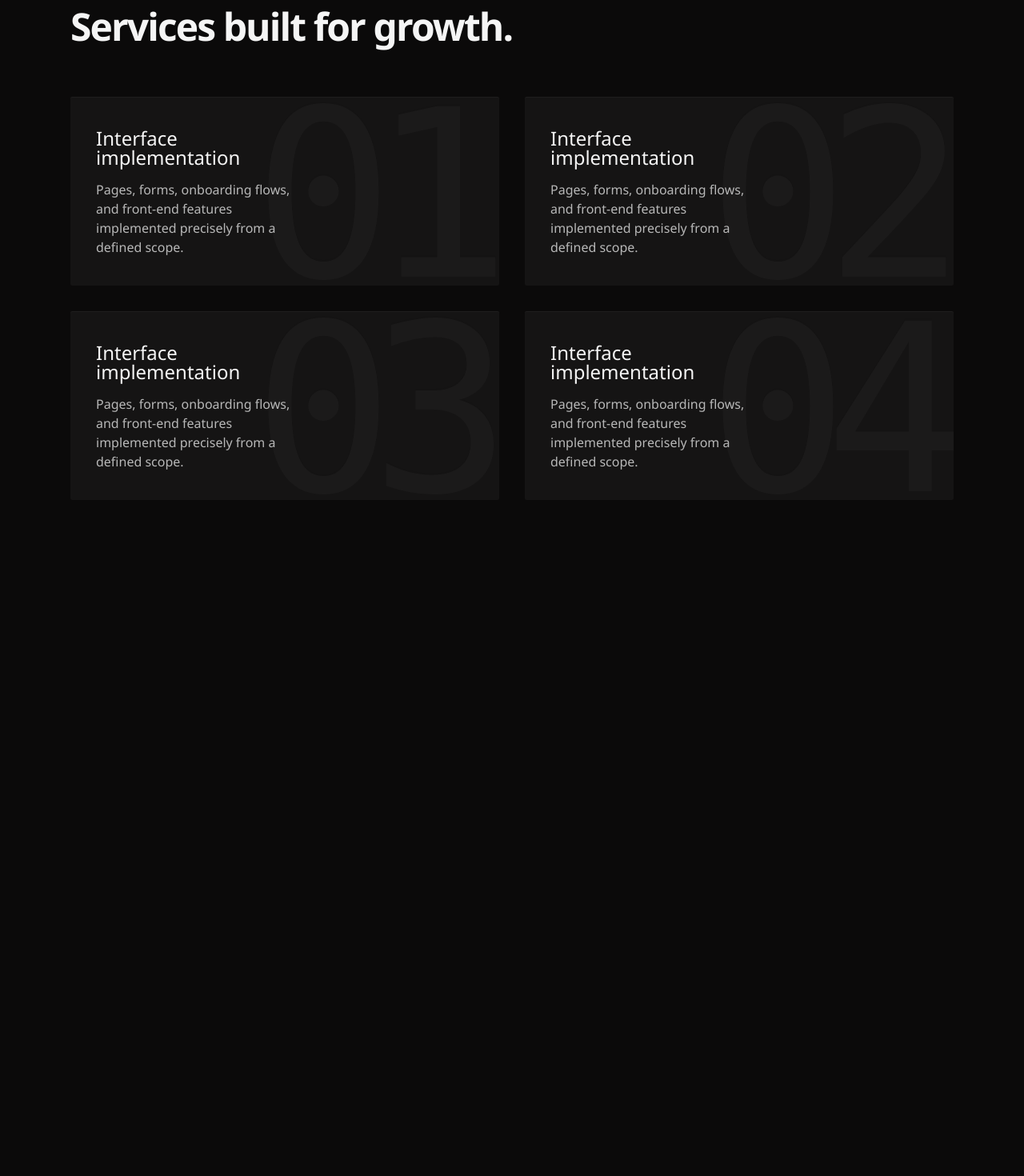
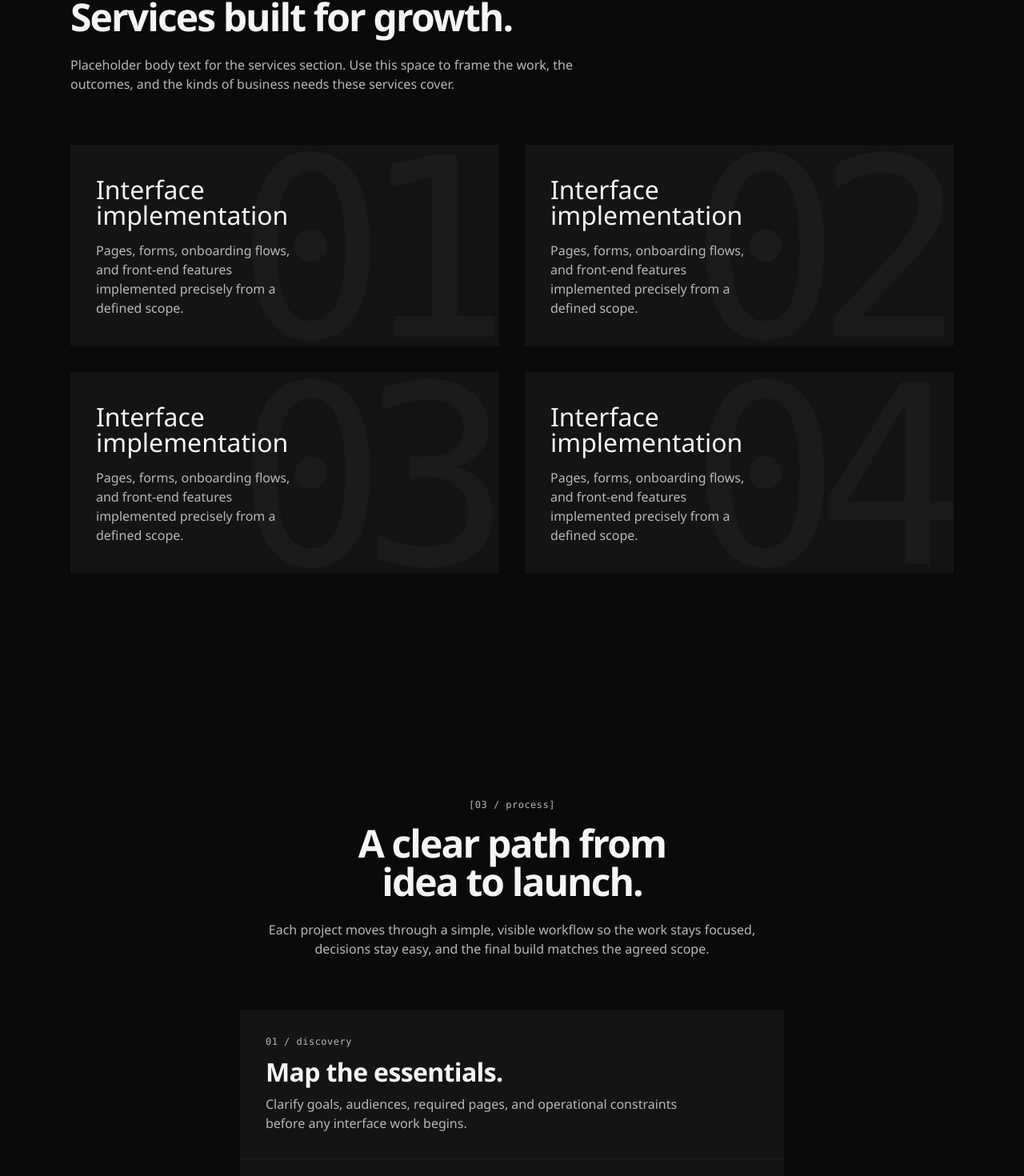
Before and after one commit to asaloojee/omniwerx-io, a SvelteKit app: page / in a window 1280 px wide. Shown: the part 1305-2775 px from the top of the page at 80% size. Before the commit the page ends 2070 px from the top, so only its background shows below. Built offline with nearby package versions, Linux system fonts and the light colour scheme; no server answers.

Commit message:
wip: finished card implementation for services, process, and engagements

```diff
--- a/src/app.css
+++ b/src/app.css
@@ -24,14 +24,17 @@
   --type-body-tracking: 0;
 
   --type-body-large-size: clamp(20px, 2vw, 24px);
-  --type-body-large-line: clamp(28px, 3vw, 32px);
+  --type-body-large-line: clamp(28px, 2vw, 32px);
   --type-body-large-tracking: -0.02em;
+
+  --type-card-heading-size: clamp(24px, 4vw, 32px);
+  --type-card-heading-line: clamp(28px, 4vw, 32px);
 
   --type-h2-size: clamp(36px, 4vw, 48px);
   --type-h2-line: clamp(40px, 4vw, 48px);
 
-  --type-h1-size: clamp(56px, 6vw, 72px);
-  --type-h1-line: clamp(56px, 6vw, 72px);
+  --type-h1-size: clamp(64px, 8vw, 72px);
+  --type-h1-line: clamp(64px, 8vw, 72px);
   --type-heading-tracking: -0.04em;
 
   --bezier: cubic-bezier(0.1, 0.93, 0, 1);
@@ -223,12 +226,6 @@ button {
   }
 }
 
-@media (prefers-reduced-motion: reduce) {
-  .nav {
-    animation: none;
-  }
-}
-
 .hero {
   min-block-size: calc(100svh - var(--nav-height));
   padding-block: clamp(48px, 8vh, 112px);
@@ -259,7 +256,9 @@ button {
 
 .hero__label,
 .about__label,
-.services__label {
+.services__label,
+.process__label,
+.engagements__label {
   font-family: var(--font-mono);
   font-size: var(--type-label-size);
   line-height: var(--type-label-line);
@@ -279,6 +278,7 @@ button {
   letter-spacing: var(--type-heading-tracking);
   text-wrap: balance;
   padding-bottom: 64px;
+  color: var(--body-text--emphasis);
 }
 
 .hero__button {
@@ -339,13 +339,22 @@ button {
 }
 
 .services__heading {
-  margin-bottom: var(--section-content-gap);
+  margin-bottom: var(--section-heading-gap);
   max-width: 760px;
   color: var(--body-text--emphasis);
   font-size: var(--type-h2-size);
   line-height: var(--type-h2-line);
   letter-spacing: var(--type-heading-tracking);
   text-wrap: balance;
+}
+
+.services__copy {
+  max-width: 680px;
+  margin-bottom: var(--section-content-gap);
+  font-size: var(--type-body-size);
+  line-height: var(--type-body-line);
+  letter-spacing: var(--type-body-tracking);
+  text-wrap: pretty;
 }
 
 .services__grid {
@@ -359,7 +368,6 @@ button {
 .services__card {
   background-color: var(--card-bg);
   border-radius: 2px;
-  box-shadow: inset 0 1px 0 rgba(255, 255, 255, 0.045);
   width: 100%;
   display: grid;
   grid-template-columns: minmax(auto, 60%) 1fr;
@@ -374,7 +382,8 @@ button {
 }
 
 .services__card__header {
-  font-size: var(--type-body-large-size);
+  font-size: var(--type-card-heading-size);
+  line-height: var(--type-card-heading-line);
   color: var(--body-text--emphasis);
   padding-bottom: 16px;
 }
@@ -399,3 +408,154 @@ button {
   font-size: 104px;
   letter-spacing: -0.1em;
 }
+
+.process__label {
+  margin-bottom: var(--section-label-gap);
+}
+
+.process__heading {
+  margin-bottom: var(--section-heading-gap);
+  color: var(--body-text--emphasis);
+  font-size: var(--type-h2-size);
+  line-height: var(--type-h2-line);
+  letter-spacing: var(--type-heading-tracking);
+  text-wrap: balance;
+}
+
+.process__copy {
+  font-size: var(--type-body-size);
+  line-height: var(--type-body-line);
+  letter-spacing: var(--type-body-tracking);
+  text-wrap: pretty;
+}
+
+.process__card {
+  margin-top: var(--section-content-gap);
+  overflow: hidden;
+  background-color: var(--card-bg);
+  text-align: left;
+}
+
+.process__row {
+  padding: 32px;
+}
+
+.process__row + .process__row {
+  border-top: 1px dashed var(--border-color);
+}
+
+.process__row-label {
+  margin-bottom: 14px;
+  font-family: var(--font-mono);
+  font-size: var(--type-label-size);
+  line-height: var(--type-label-line);
+  letter-spacing: var(--type-label-tracking);
+  color: var(--body-text);
+}
+
+.process__row-heading {
+  margin-bottom: 12px;
+  color: var(--body-text--emphasis);
+  font-size: var(--type-card-heading-size);
+  line-height: var(--type-card-heading-line);
+  letter-spacing: var(--type-body-large-tracking);
+  text-wrap: balance;
+}
+
+.process__row-copy {
+  max-width: 520px;
+  text-wrap: pretty;
+}
+
+.engagements .wrapper {
+  align-items: stretch;
+}
+
+.engagements__inner {
+  width: 100%;
+}
+
+.engagements__label {
+  margin-bottom: var(--section-label-gap);
+}
+
+.engagements__heading {
+  margin-bottom: var(--section-heading-gap);
+  max-width: 820px;
+  color: var(--body-text--emphasis);
+  font-size: var(--type-h2-size);
+  line-height: var(--type-h2-line);
+  letter-spacing: var(--type-heading-tracking);
+  text-wrap: balance;
+}
+
+.engagements__copy {
+  max-width: 720px;
+  margin-bottom: var(--section-content-gap);
+  font-size: var(--type-body-size);
+  line-height: var(--type-body-line);
+  letter-spacing: var(--type-body-tracking);
+  text-wrap: pretty;
+}
+
+.engagements__grid {
+  display: grid;
+  grid-template-columns: repeat(3, minmax(0, 1fr));
+  gap: 24px;
+  width: 100%;
+}
+
+.engagements__card {
+  display: flex;
+  min-height: 320px;
+  flex-direction: column;
+  background-color: var(--card-bg);
+}
+
+.engagements__card-top {
+  padding: 32px;
+  border-bottom: 1px dashed var(--border-color);
+}
+
+.engagements__card-heading {
+  margin-bottom: 10px;
+  color: var(--body-text--emphasis);
+  font-size: var(--type-card-heading-size);
+  line-height: var(--type-card-heading-line);
+  letter-spacing: var(--type-body-large-tracking);
+}
+
+.engagements__card-line {
+  color: var(--body-text);
+  text-wrap: balance;
+}
+
+.engagements__card-meta {
+  display: flex;
+  flex: 1;
+  flex-direction: column;
+  justify-content: space-between;
+  gap: 32px;
+  padding: 32px;
+}
+
+.engagements__meta-group {
+  display: flex;
+  flex-direction: column;
+  gap: 8px;
+}
+
+.engagements__meta-label {
+  color: var(--body-text);
+  font-family: var(--font-mono);
+  font-size: var(--type-label-size);
+  line-height: var(--type-label-line);
+  letter-spacing: var(--type-label-tracking);
+}
+
+.engagements__meta-value {
+  color: var(--body-text--emphasis);
+  font-size: var(--type-body-size);
+  line-height: var(--type-body-line);
+  text-wrap: balance;
+}
--- a/src/routes/+page.svelte
+++ b/src/routes/+page.svelte
@@ -62,6 +62,10 @@
     <h2 class="services__heading" id="services-heading">
       Services built for growth.
     </h2>
+    <p class="services__copy">
+      Placeholder body text for the services section. Use this space to frame the
+      work, the outcomes, and the kinds of business needs these services cover.
+    </p>
     <div class="services__grid">
       <div class="services__card">
         <div class="services__card__content">
@@ -131,3 +135,118 @@
     </div>
   </div>
 </section>
+
+<section class="section process" aria-labelledby="process-heading">
+  <div class="section__inner section__inner--narrow">
+    <div class="process__label">[03 / process]</div>
+    <h2 class="process__heading" id="process-heading">
+      A clear path from idea to launch.
+    </h2>
+    <p class="process__copy">
+      Each project moves through a simple, visible workflow so the work stays
+      focused, decisions stay easy, and the final build matches the agreed
+      scope.
+    </p>
+
+    <div class="process__card" aria-label="Project process">
+      <article class="process__row">
+        <div class="process__row-label">01 / discovery</div>
+        <h3 class="process__row-heading">Map the essentials.</h3>
+        <p class="process__row-copy">
+          Clarify goals, audiences, required pages, and operational constraints
+          before any interface work begins.
+        </p>
+      </article>
+      <article class="process__row">
+        <div class="process__row-label">02 / structure</div>
+        <h3 class="process__row-heading">Shape the system.</h3>
+        <p class="process__row-copy">
+          Define the content hierarchy, component needs, and interaction details
+          that will guide the build.
+        </p>
+      </article>
+      <article class="process__row">
+        <div class="process__row-label">03 / implementation</div>
+        <h3 class="process__row-heading">Build the interface.</h3>
+        <p class="process__row-copy">
+          Translate the plan into responsive pages and focused front-end features
+          with review points along the way.
+        </p>
+      </article>
+      <article class="process__row">
+        <div class="process__row-label">04 / handoff</div>
+        <h3 class="process__row-heading">Prepare for launch.</h3>
+        <p class="process__row-copy">
+          Finalize details, verify behavior, and hand over a clean foundation
+          for the next round of growth.
+        </p>
+      </article>
+    </div>
+  </div>
+</section>
+
+<section class="section engagements" aria-labelledby="engagements-heading">
+  <div class="wrapper engagements__inner">
+    <div class="engagements__label">[04 / engagements]</div>
+    <h2 class="engagements__heading" id="engagements-heading">
+      Engagements shaped around the work.
+    </h2>
+    <p class="engagements__copy">
+      Choose a focused format based on what needs to move: a scoped build, a
+      design-forward refresh, or an ongoing implementation partner.
+    </p>
+
+    <div class="engagements__grid" aria-label="Engagement options">
+      <article class="engagements__card">
+        <div class="engagements__card-top">
+          <h3 class="engagements__card-heading">Sprint build</h3>
+          <p class="engagements__card-line">Defined scope, fast delivery.</p>
+        </div>
+        <div class="engagements__card-meta">
+          <div class="engagements__meta-group">
+            <div class="engagements__meta-label">best for</div>
+            <div class="engagements__meta-value">Landing pages and flows</div>
+          </div>
+          <div class="engagements__meta-group">
+            <div class="engagements__meta-label">timeline</div>
+            <div class="engagements__meta-value">Two to four weeks</div>
+          </div>
+        </div>
+      </article>
+
+      <article class="engagements__card">
+        <div class="engagements__card-top">
+          <h3 class="engagements__card-heading">Interface refresh</h3>
+          <p class="engagements__card-line">Sharper product surfaces.</p>
+        </div>
+        <div class="engagements__card-meta">
+          <div class="engagements__meta-group">
+            <div class="engagements__meta-label">best for</div>
+            <div class="engagements__meta-value">Existing sites and apps</div>
+          </div>
+          <div class="engagements__meta-group">
+            <div class="engagements__meta-label">timeline</div>
+            <div class="engagements__meta-value">Three to six weeks</div>
+          </div>
+        </div>
+      </article>
+
+      <article class="engagements__card">
+        <div class="engagements__card-top">
+          <h3 class="engagements__card-heading">Ongoing support</h3>
+          <p class="engagements__card-line">Steady implementation capacity.</p>
+        </div>
+        <div class="engagements__card-meta">
+          <div class="engagements__meta-group">
+            <div class="engagements__meta-label">best for</div>
+            <div class="engagements__meta-value">Operators with momentum</div>
+          </div>
+          <div class="engagements__meta-group">
+            <div class="engagements__meta-label">cadence</div>
+            <div class="engagements__meta-value">Monthly or weekly</div>
+          </div>
+        </div>
+      </article>
+    </div>
+  </div>
+</section>
--- a/vite.config.ts
+++ b/vite.config.ts
@@ -1,6 +1,14 @@
 import { sveltekit } from "@sveltejs/kit/vite";
-import { defineConfig } from "vite";
+import { defineConfig } from "vite-plus";
+
+const ignoredPaths = [".pi-lens/**", "**/.pi-lens/**"];
 
 export default defineConfig({
   plugins: [sveltekit()],
+  fmt: {
+    ignorePatterns: ignoredPaths,
+  },
+  lint: {
+    ignorePatterns: ignoredPaths,
+  },
 });
```
